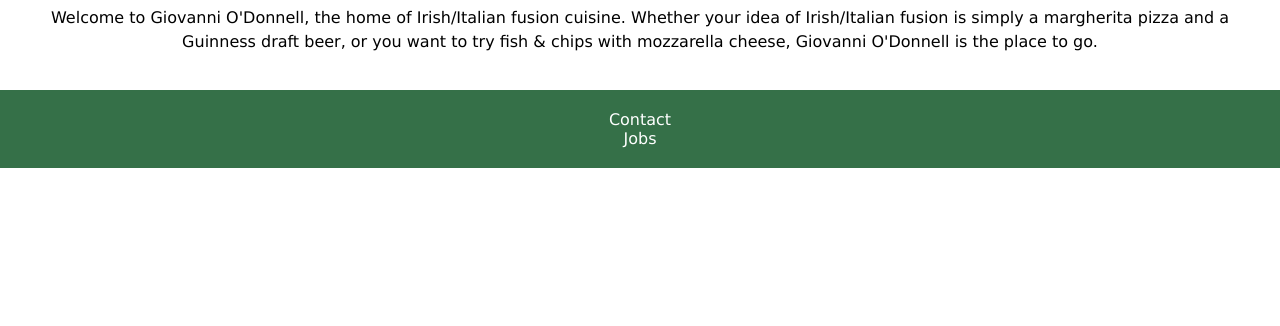
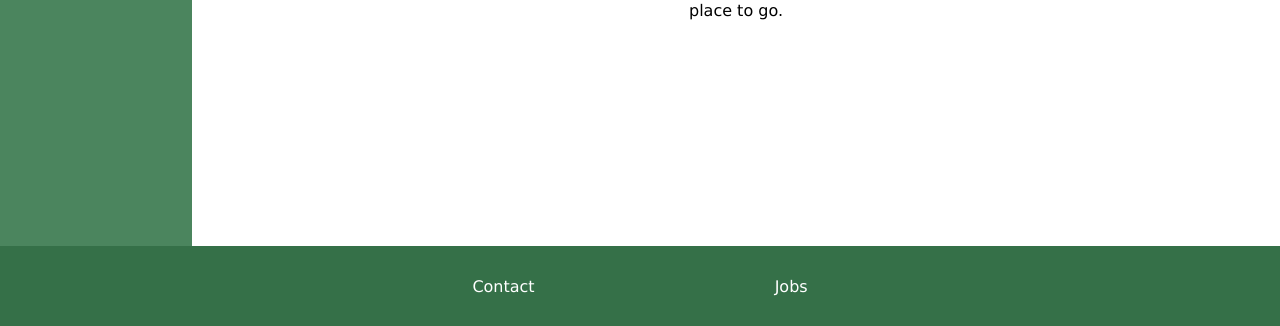
Before and after one commit to Shelly3889/CIS133DA_Spring24, a plain HTML site: page week8/giovannis.html in a window 1280 px wide. Shown: the part 474-800 px from the top of the page. Drawn offline with Linux system fonts and the light colour scheme.

Commit message:
giovannis

```diff
--- a/week7/style.css
+++ b/week7/style.css
@@ -24,11 +24,16 @@
     clear: both;
 }
 
-/* Iphone */
-@media only screen and (min-device-width: 480px){}
-
 /* Tablet */
-@media only screen and (min-device-width: 768px){}
+@media only screen and (min-device-width: 768px){
+    body {
+        font-size: 15px;
+    }
+    }
 
 /* Desktop */
-@media only screen and (min-width: 992px) {}
+@media only screen and (min-width: 1200px) {
+    body {
+        font-size: 15px;
+    }
+    }
--- a/week8/giovannis.css
+++ b/week8/giovannis.css
@@ -2,28 +2,47 @@
     margin: 0px;
     font-family: Verdana, Geneva, Tahoma, sans-serif;
     height: 100vh;
+    display: grid;
+    grid-template-columns: 15vw auto;
+    grid-template-rows: 15vh auto 10vh;
+    grid-template-areas: "hdr hdr" "asd mn" "ftr ftr";
 }
 
 header, aside, main, footer {
     padding: 20px;
     text-align: center;
+
 }
 
 header {
     color: white;
     background-color: rgb(33,87,51);
+    grid-area: hdr;
+}
+
+header,
+footer {
+    display: flex;
+    flex: wrap;
+    gap: 15rem;
+    justify-content: center;
+    align-items: center;
 }
 
 aside {
     background-color: rgb(75,133,94);
+    grid-area: asd;
 }
 
 main {
+    grid-area: mn;
 }
 
 footer {
     color: white;
     background-color: rgb(53,112,72);
+    grid-area: ftr;
+
 }
 
 h1 {
--- a/week8/giovannis.html
+++ b/week8/giovannis.html
@@ -24,7 +24,7 @@
         <img src="./images/restaurant_logo.png" alt="Giovanni O'Donnell on an Italian Shamrock" />
         <h1>Giovanni O'Donnell Pizza Pub</h1>
         <p>
-            Welcome to Giovanni O'Donnell, the home of Irish/Italian fusion cuisine. Whether your idea of Irish/Italian fusion is simply a margherita pizza and a Guinness draft beer, or you want to try fish & chips with mozzarella cheese, Giovanni O'Donnell is the place to go.
+            Welcome to <span class="restname">Giovanni O'Donnell</span>, the home of Irish/Italian fusion cuisine. Whether your idea of Irish/Italian fusion is simply a margherita pizza and a Guinness draft beer, or you want to try fish & chips with mozzarella cheese, <span class="restname">Giovanni O'Donnell</span> is the place to go.
         </p>
     </main>
 
```
